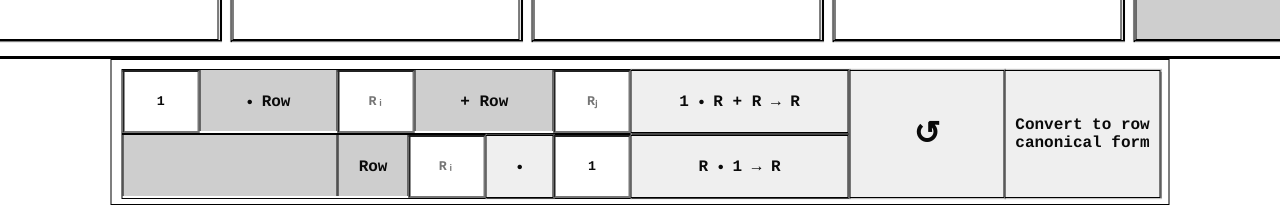
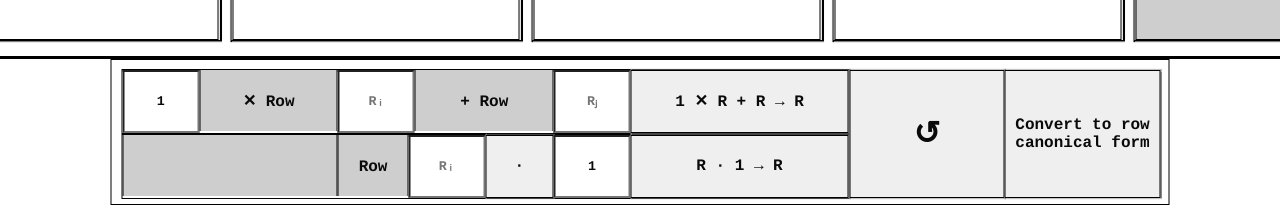
Before and after one commit to everett-lee/GaussCalculator, a React (Create React App) app: page / in a window 1280 px wide. Shown: the part 575-797 px from the top of the page. Built offline with nearby package versions, Linux system fonts and the light colour scheme.

Commit message:
add unicode

```diff
--- a/src/components/functioncontainer/FcontainerBottom.js
+++ b/src/components/functioncontainer/FcontainerBottom.js
@@ -2,6 +2,9 @@ import React, { useState } from 'react';
 import TextInput from '../controls/TextInput';
 import Button from '../controls/Button';
 import { performRowScale } from '../rowoperations/AdditionAndScaleOperations';
+
+const multiplySymbol = '\u00B7';
+const divideSymbol = '\u00F7';
 
 /**
  *  renders control for row scale operation
@@ -9,11 +12,11 @@ import { performRowScale } from '../rowoperations/AdditionAndScaleOperations';
 function FcontainerBottom( { getMatrix, setMatrix, rowRangeTest, dimRows} ) {
     const [R1Scale, setR1Scale] = useState(1); // amount to scale row by
     const [R1, setR1] = useState(''); // row used in operation
-    const [operation, setOperation] = useState('🞄') // multiply or divide
+    const [operation, setOperation] = useState(multiplySymbol) // multiply or divide
 
     // switch between division and multiplication
     const switchOperation = () => {
-        const op = operation === '🞄' ? '÷' : '🞄';
+        const op = operation === multiplySymbol ? divideSymbol : multiplySymbol;
         setOperation(op);
     }
 
--- a/src/components/functioncontainer/FcontainerTop.js
+++ b/src/components/functioncontainer/FcontainerTop.js
@@ -7,6 +7,7 @@ import { performRowAddition } from '../rowoperations/AdditionAndScaleOperations'
  * Stores and renders controls for row addition operation
  */
 function FcontainerTop( { rowRangeTest, getMatrix, setMatrix, dimRows }) {
+    const bigX = '\u2715'
     const [R1Scalar, setR1Scalar] = useState(1); // amount to scale row by
     const [R1, setR1] = useState(''); // first row used in operation
     const [R2, setR2] = useState(''); // second row used in operation
@@ -42,7 +43,7 @@ function FcontainerTop( { rowRangeTest, getMatrix, setMatrix, dimRows }) {
             <TextInput className='fInput' f={setR1Scalar} val={R1Scalar}
                 inputTest={inputDecimalTest} number={false}
                 testId={'scalarValueTop'} />
-            <div className='fDiv'> 🞄 Row </div>
+            <div className='fDiv'> {bigX} Row </div>
             <TextInput className='fInput' f={setR1} val={R1}
                 inputTest={inputRowTest} number={true}
                 testId={'R1ValueTop'} placeholder={'Rᵢ'} />
@@ -52,7 +53,7 @@ function FcontainerTop( { rowRangeTest, getMatrix, setMatrix, dimRows }) {
                 inputTest={inputRowTest} number={true}
                 testId={'R2ValueTop'} placeholder={'Rⱼ'} />
             <Button className='fButton'
-                name={`${R1Scalar} 🞄 R${R1} + R${R2} → R${R2}`} f={callperformRowAddition}
+                name={`${R1Scalar} ${bigX} R${R1} + R${R2} → R${R2}`} f={callperformRowAddition}
                 testId={"rowAdditionButton"} />
         </div>
     )
--- a/src/components/rowoperations/AdditionAndScaleOperations.js
+++ b/src/components/rowoperations/AdditionAndScaleOperations.js
@@ -23,7 +23,7 @@ const parseScalar = (scalar) => {
     let parsedScalar = parseFloat(scalar);
     // invalid scalar provided
     if (isNaN(parsedScalar)) {
-        console.error("Invalid scalar")
+        console.error('Invalid scalar');
         return false;
     }
     return parsedScalar;
@@ -40,7 +40,7 @@ const performRowAddition = (R1, R2, R1Scalar, getMatrix, setMatrix, dimRows) =>
 
     // invalid rows selected
     if (rowRangeTest(R1, m) || rowRangeTest(R2, m)) {
-        console.error("Both rows must be selected")
+        console.error('Both rows must be selected')
         return;
     }
 
@@ -74,6 +74,8 @@ const performRowAddition = (R1, R2, R1Scalar, getMatrix, setMatrix, dimRows) =>
 
 // multiplies/divides R by some value
 const performRowScale = (R1, R1Scale, operation, getMatrix, setMatrix, dimRows) => {
+    const multiplySymbol = '\u00B7';
+
     let R1index = R1 - 1; // rows are zero-indexed in the code
     if (R1index < 0) {
         return;
@@ -92,7 +94,7 @@ const performRowScale = (R1, R1Scale, operation, getMatrix, setMatrix, dimRows)
 
     // scale R1 by the required amount
     const scaledR1 = matrix[R1index].map(el => {
-        if (operation === '🞄') {
+        if (operation === multiplySymbol) {
             return el *= parsedScalar;
         } else {
             return el /= parsedScalar;
@@ -108,4 +110,4 @@ const performRowScale = (R1, R1Scale, operation, getMatrix, setMatrix, dimRows)
     setMatrix(flatMatrix);
 }
 
-export {performRowAddition, performRowScale};
+export { performRowAddition, performRowScale };
```
